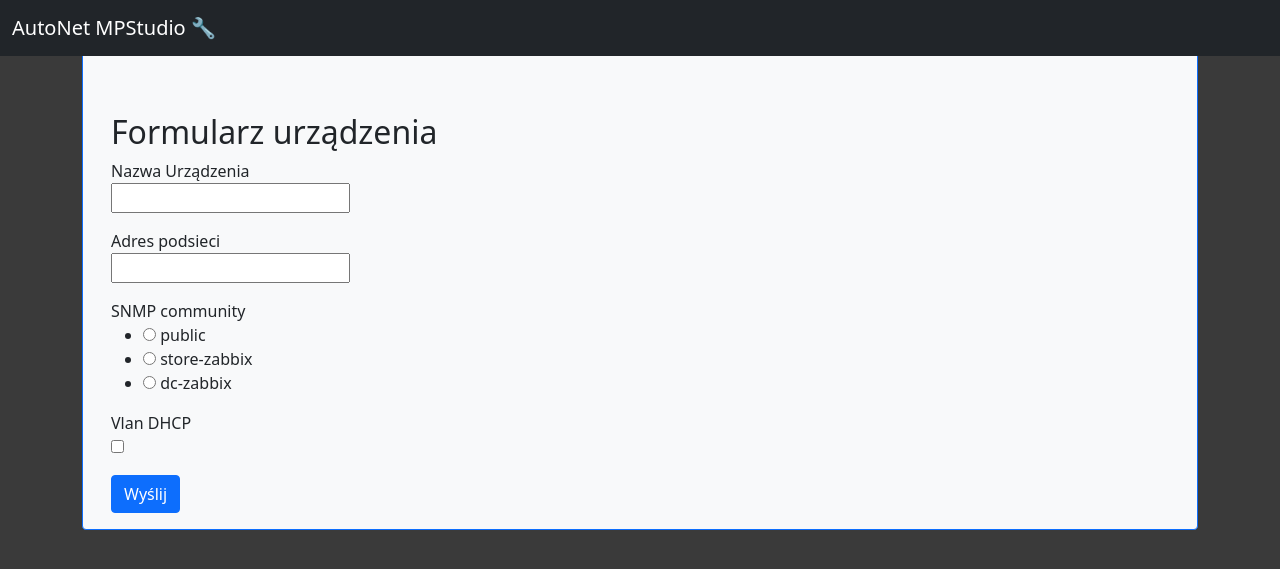
After one commit to trojan8131/docker-flask-automation-net, a Flask app: page /router_config_form in a window 1280 px wide. The commit adds this page. Shown: the top 569 px of the page. Run offline with Flask 3, Linux system fonts and the light colour scheme; some libraries are stand-ins or nearby versions.

Commit message:
Odcinek 15

```diff
--- a/app.py
+++ b/app.py
@@ -9,12 +9,31 @@ from nornir_napalm.plugins.tasks import napalm_get
 from nornir_utils.plugins.functions import print_result
 from nornir_inspect import nornir_inspect
 
+from flask_wtf import FlaskForm
+from wtforms import (StringField, TextAreaField, IntegerField, BooleanField,
+                     RadioField)
+from wtforms.validators import InputRequired, Length
+from jinja2 import Template
 
 app = Flask(__name__)
+app.config['SECRET_KEY'] = 'secret_key'
+
+routes={"Odcinek 12":[["/inventory_nornir","Nornir Inventory","Urządzenia z hosts.yaml","success"]],
+        "Odcinek 15":[["/router_config_form","Formularz konfiguracji","Formularz konfiguracji routera","success"]]
+}
+
+class DeviceForm(FlaskForm):
+    device_name= StringField("Nazwa Urządzenia", validators=[InputRequired(),Length(min=2,max=10)])
+    subnet = StringField('Adres podsieci', validators=[InputRequired()])
+    snmp_community = RadioField('SNMP community',
+                       choices=['public', 'store-zabbix', 'dc-zabbix'],
+                       validators=[InputRequired()])
+    vlan_dhcp = BooleanField('Vlan DHCP')
 
 
-routes={}
-routes["Odcinek 12"]=[["/inventory_nornir","Nornir Inventory","","success"]]
+
+
+
 
 @app.route("/")
 def homepage():
@@ -34,6 +53,30 @@ def nornir_facts(device):
     nornir_napalm_facts=result[device][0].result["facts"]
     return render_template("nornir_facts.html",nornir_napalm_facts=nornir_napalm_facts,device=device)
 
+@app.route('/router_config_form', methods=['POST',"GET"])
+def router_config_form():
+    form=DeviceForm()
+
+    if form.validate_on_submit():
+        data={
+            "device_name": form.device_name.data,
+            "subnet" : ".".join(form.subnet.data.split(".")[:3]),
+            "snmp_community" : form.snmp_community.data,
+            "vlan_dhcp":form.vlan_dhcp.data
+        }
+        with open("static/templates_jinja/router_config.j2") as file:
+            cisco_template= Template(file.read(), keep_trailing_newline=True)
+
+        cisco_config=cisco_template.render(data)
+        return render_template('router_config.html',config=cisco_config.replace("\n","<br>"))
+
+    return render_template('router_config_form.html', form=form)
+
+
+
+
+
+
 
 
 if __name__ == "__main__":
--- a/templates/base.html
+++ b/templates/base.html
@@ -18,7 +18,7 @@
     -->
     <nav class="navbar fixed-top  navbar-dark bg-dark">
         <div class="container-fluid">
-            <a class="navbar-brand" href="/">Automatyzacja sieciowa &#128295;            </a>
+            <a class="navbar-brand" href="/"> AutoNet MPStudio   &#128295;  </a>
         </div>
     </nav>
     <div class="container mt-5">
--- /dev/null
+++ b/templates/router_config_form.html
@@ -0,0 +1,34 @@
+{% extends 'base.html' %}
+{% block content %}
+<div class="bg-light p-3 rounded code-block border border-primary">
+    <div class="container mt-5">
+        <h2>Formularz urządzenia</h2>
+        <form method="post">
+            {{ form.csrf_token }}
+            <div class="mb-3">
+                {{ form.device_name.label }}
+                <br>
+                {{ form.device_name(size=20) }}
+            </div>
+            <div class="mb-3">
+                {{ form.subnet.label }}
+                <br>
+                {{ form.subnet(size=20) }}
+            </div>
+            <div class="mb-3">
+                {{ form.snmp_community.label }}
+                <br>
+                {{ form.snmp_community(size=20) }}
+
+            </div>
+            <div class="mb-3">
+                {{ form.vlan_dhcp.label }}
+                <br>
+                {{ form.vlan_dhcp(size=20) }}
+
+            </div>
+            <button type="submit" class="btn btn-primary">Wyślij</button>
+        </form>
+    </div>
+</div>
+{% endblock content %}
```
Also changed, not shown: static/templates_jinja/router_config.j2 (added, +28 -0 lines), templates/router_config.html (added, +7 -0 lines), 1 other file.
